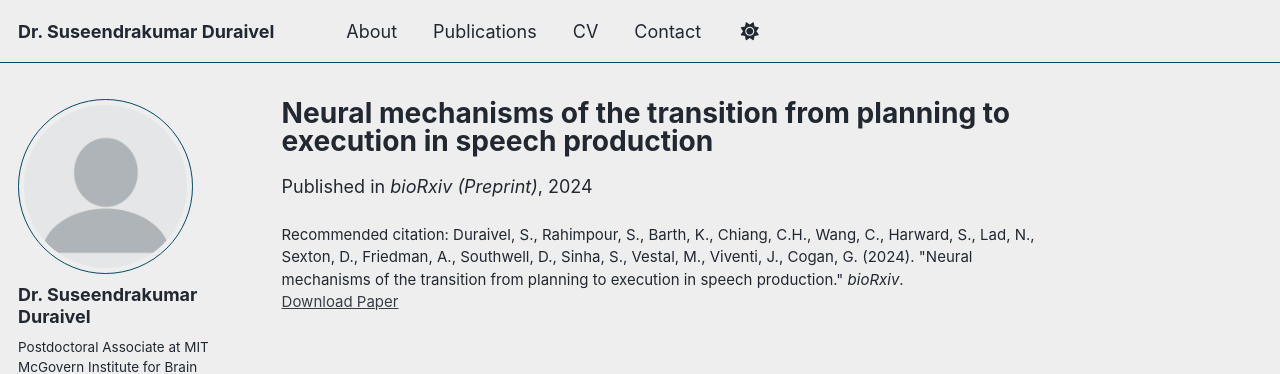
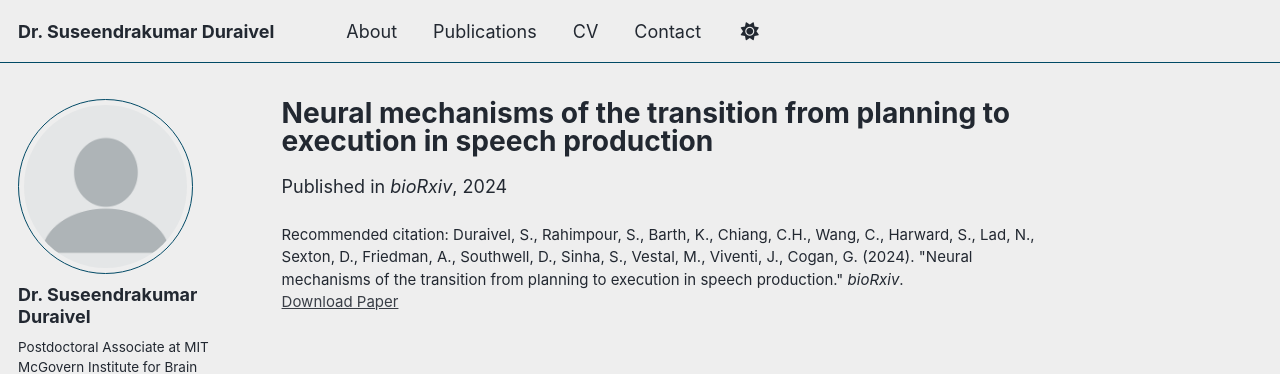
Before and after one commit to sduraivel30/sduraivel30.github.io, a Jekyll site: the page built from _publications/2024-01-01-neural-mechanisms-speech.md, in a window 1280 px wide and 998 px high. Shown: the top 374 px of the window. Built offline with Jekyll 4.4.1, drawn with Linux system fonts in a browser that asks for light colours; some web fonts are replaced; a script that is not in the unit is left out.

Commit message:
Update publication details for speech production paper

```diff
--- a/_publications/2024-01-01-neural-mechanisms-speech.md
+++ b/_publications/2024-01-01-neural-mechanisms-speech.md
@@ -1,10 +1,10 @@
 ---
 title: "Neural mechanisms of the transition from planning to execution in speech production"
-collection: publications
+collection: Preprints
 category: manuscripts
 permalink: /publication/2024-neural-mechanisms-speech
 date: 2024-01-01
-venue: 'bioRxiv (Preprint)'
+venue: 'bioRxiv'
 paperurl: 'https://www.biorxiv.org/content/10.1101/2024.10.31.621419v1'
 citation: 'Duraivel, S., Rahimpour, S., Barth, K., Chiang, C.H., Wang, C., Harward, S., Lad, N., Sexton, D., Friedman, A., Southwell, D., Sinha, S., Vestal, M., Viventi, J., Cogan, G. (2024). &quot;Neural mechanisms of the transition from planning to execution in speech production.&quot; <i>bioRxiv</i>.'
 ---
```
